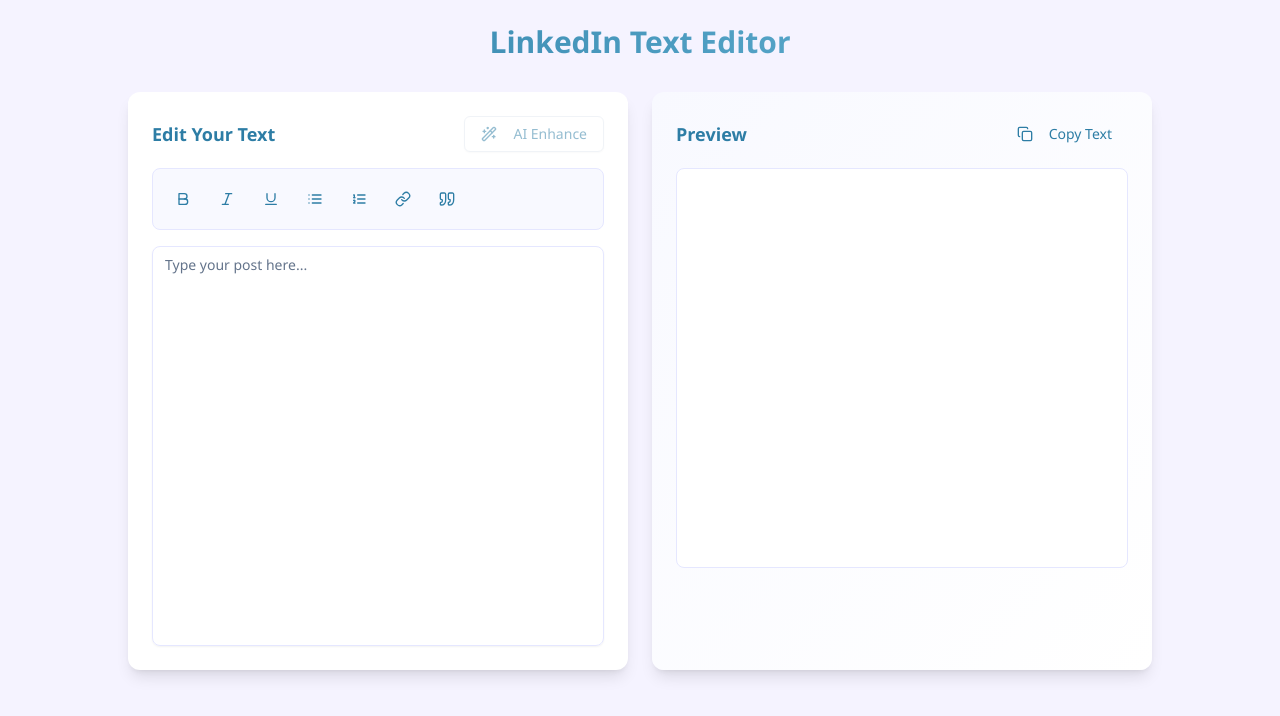
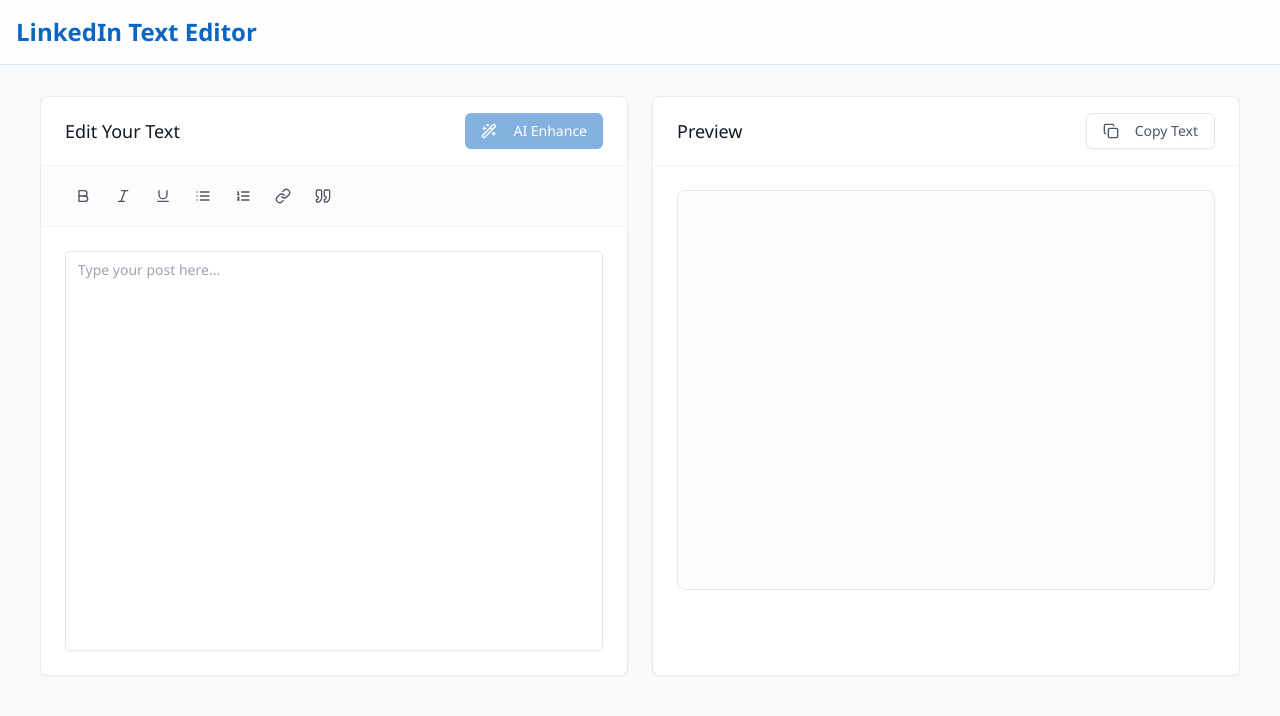
Before and after one commit to tkhongsap/LinkedIn-Text-Editor, a Next.js app in the folder frontend/: page / in a window 1280 px wide. Shown: the top 716 px of the page. Built offline with nearby package versions, Linux system fonts and the light colour scheme.

Commit message:
feat: update UI with professional LinkedIn design

```diff
--- a/frontend/app/page.tsx
+++ b/frontend/app/page.tsx
@@ -33,22 +33,25 @@
   }
 
   return (
-    <div className="min-h-screen bg-[#f5f3ff]">
-      <div className="container mx-auto p-4 sm:p-6">
-        <div className="max-w-5xl mx-auto">
-          <h1 className="text-2xl sm:text-3xl font-bold mb-6 sm:mb-8 text-center bg-gradient-to-r from-[#2d7da5] to-[#68b7d8] bg-clip-text text-transparent">
+    <div className="min-h-screen bg-[#F8FAFC]">
+      <nav className="border-b bg-white/80 backdrop-blur-sm fixed w-full z-10">
+        <div className="container mx-auto px-4 py-4">
+          <h1 className="text-2xl font-semibold text-[#0A66C2]">
             LinkedIn Text Editor
           </h1>
+        </div>
+      </nav>
 
+      <main className="container mx-auto px-4 pt-24 pb-12">
+        <div className="max-w-[1200px] mx-auto">
           <div className="grid lg:grid-cols-2 gap-6">
             {/* Editor Panel */}
-            <div className="bg-white rounded-xl shadow-lg p-4 sm:p-6 space-y-4">
-              <div className="flex flex-col sm:flex-row sm:items-center sm:justify-between mb-4 space-y-2 sm:space-y-0">
-                <h2 className="text-lg font-semibold text-[#2d7da5]">Edit Your Text</h2>
+            <div className="bg-white rounded-lg shadow-sm border border-gray-200/80 overflow-hidden">
+              <div className="px-6 py-4 border-b border-gray-100 flex flex-col sm:flex-row sm:items-center sm:justify-between gap-4">
+                <h2 className="text-lg font-medium text-gray-900">Edit Your Text</h2>
                 <Button
                   onClick={handleAIEnhance}
-                  variant="outline"
-                  className="text-[#2d7da5] hover:bg-[#e5e7ff] w-full sm:w-auto"
+                  className="bg-[#0A66C2] hover:bg-[#004182] text-white transition-all duration-200 shadow-sm w-full sm:w-auto"
                   disabled={isLoading || !text.trim()}
                 >
                   <Wand2 className="h-4 w-4 mr-2" />
@@ -56,7 +59,7 @@
                 </Button>
               </div>
 
-              <div className="bg-[#f8f9ff] rounded-lg p-2 sm:p-3 flex flex-wrap gap-2 border border-[#e5e7ff]">
+              <div className="px-6 py-3 bg-gray-50/50 border-b border-gray-100 flex flex-wrap gap-1">
                 <TooltipProvider>
                   {[
                     { icon: FormatBold, format: 'bold', tooltip: 'Bold' },
@@ -72,13 +75,13 @@
                         <Button
                           variant="ghost"
                           size="icon"
-                          className="hover:bg-[#e5e7ff] text-[#2d7da5]"
+                          className="h-9 w-9 rounded hover:bg-gray-100 text-gray-600 hover:text-[#0A66C2] transition-colors duration-200"
                           onClick={() => applyFormat(format)}
                         >
                           <Icon className="h-4 w-4" />
                         </Button>
                       </TooltipTrigger>
-                      <TooltipContent>
+                      <TooltipContent className="bg-gray-900 text-white">
                         <p>{tooltip}</p>
                       </TooltipContent>
                     </Tooltip>
@@ -86,48 +89,55 @@
                 </TooltipProvider>
               </div>
 
+              <div className="p-6">
                 <Textarea
                   value={text}
                   onChange={(e) => setText(e.target.value)}
-                className="min-h-[200px] sm:min-h-[400px] resize-none rounded-lg border-[#e5e7ff] focus:border-[#2d7da5] focus:ring-[#2d7da5]/20"
+                  className="min-h-[400px] resize-none rounded border-gray-200 focus:border-[#0A66C2] focus:ring-[#0A66C2]/10 transition-colors duration-200 text-gray-800 placeholder:text-gray-400"
                   placeholder="Type your post here..."
                 />
               </div>
+            </div>
 
             {/* Preview Panel */}
-            <div className="bg-gradient-to-br from-[#f8f9ff] to-white rounded-xl shadow-lg p-4 sm:p-6 space-y-4">
-              <div className="flex flex-col sm:flex-row sm:items-center sm:justify-between mb-4 space-y-2 sm:space-y-0">
-                <h2 className="text-lg font-semibold text-[#2d7da5]">Preview</h2>
+            <div className="bg-white rounded-lg shadow-sm border border-gray-200/80 overflow-hidden">
+              <div className="px-6 py-4 border-b border-gray-100 flex flex-col sm:flex-row sm:items-center sm:justify-between gap-4">
+                <h2 className="text-lg font-medium text-gray-900">Preview</h2>
                 <Button
                   onClick={copyToClipboard}
-                  variant="ghost"
-                  className="text-[#2d7da5] hover:bg-[#e5e7ff] w-full sm:w-auto"
+                  variant="outline"
+                  className="border-gray-200 text-gray-600 hover:text-[#0A66C2] hover:border-[#0A66C2] transition-colors duration-200 shadow-sm w-full sm:w-auto"
                 >
                   <Copy className="h-4 w-4 mr-2" />
                   Copy Text
                 </Button>
               </div>
 
-              <div className="min-h-[200px] sm:min-h-[400px] p-4 rounded-lg border border-[#e5e7ff] bg-white whitespace-pre-wrap overflow-y-auto">
+              <div className="p-6">
+                <div className="min-h-[400px] p-6 rounded-lg border border-gray-200 bg-gray-50/50 whitespace-pre-wrap overflow-y-auto">
                   {aiSuggestion ? (
-                  <div className="space-y-4">
-                    <div className="text-sm text-gray-600">AI-enhanced suggestion:</div>
-                    <div>{aiSuggestion}</div>
+                    <div className="space-y-6">
+                      <div className="inline-flex items-center gap-2 px-3 py-1 rounded-full bg-[#0A66C2]/10 text-[#0A66C2] text-sm font-medium">
+                        <Wand2 className="h-3.5 w-3.5" />
+                        AI-enhanced suggestion
+                      </div>
+                      <div className="text-gray-800 leading-relaxed">{aiSuggestion}</div>
                       <Button
                         onClick={applySuggestion}
-                      className="bg-[#2d7da5] text-white hover:bg-[#68b7d8] w-full sm:w-auto"
+                        className="bg-[#0A66C2] hover:bg-[#004182] text-white transition-all duration-200 shadow-sm w-full sm:w-auto"
                       >
                         Apply Suggestion
                       </Button>
                     </div>
                   ) : (
-                  text
+                    <div className="text-gray-800 leading-relaxed">{text}</div>
                   )}
                 </div>
               </div>
             </div>
           </div>
         </div>
+      </main>
     </div>
   )
 }
```
Lines whose indentation alone changed are shown as unchanged.
